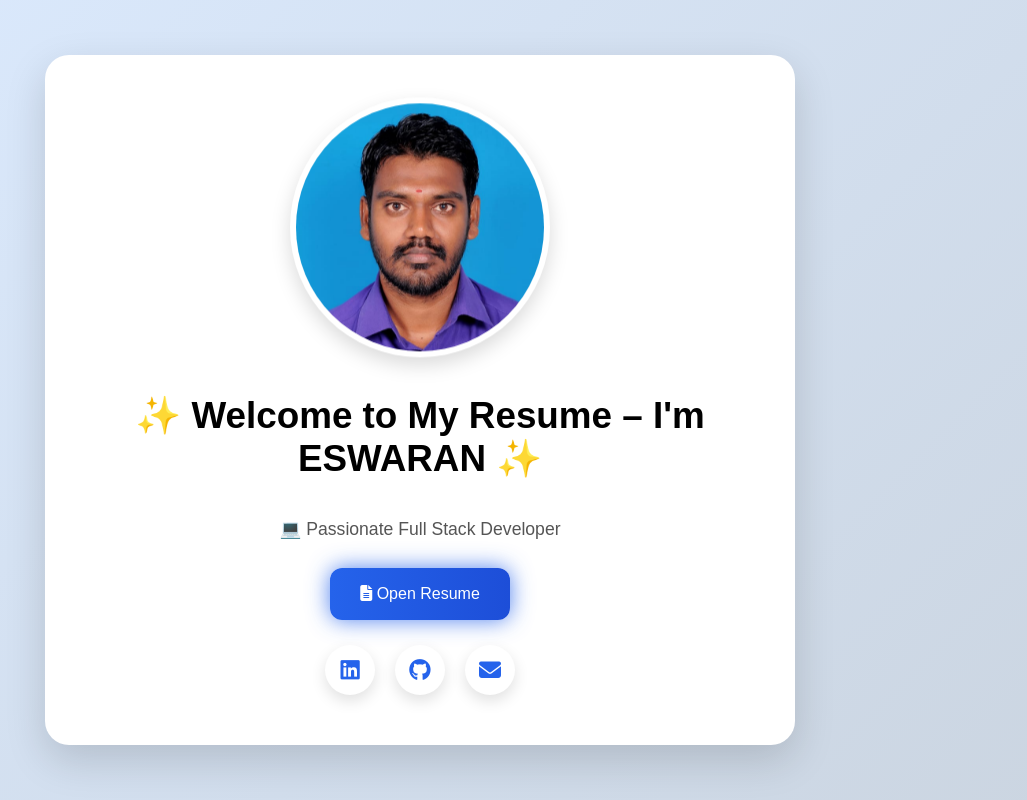
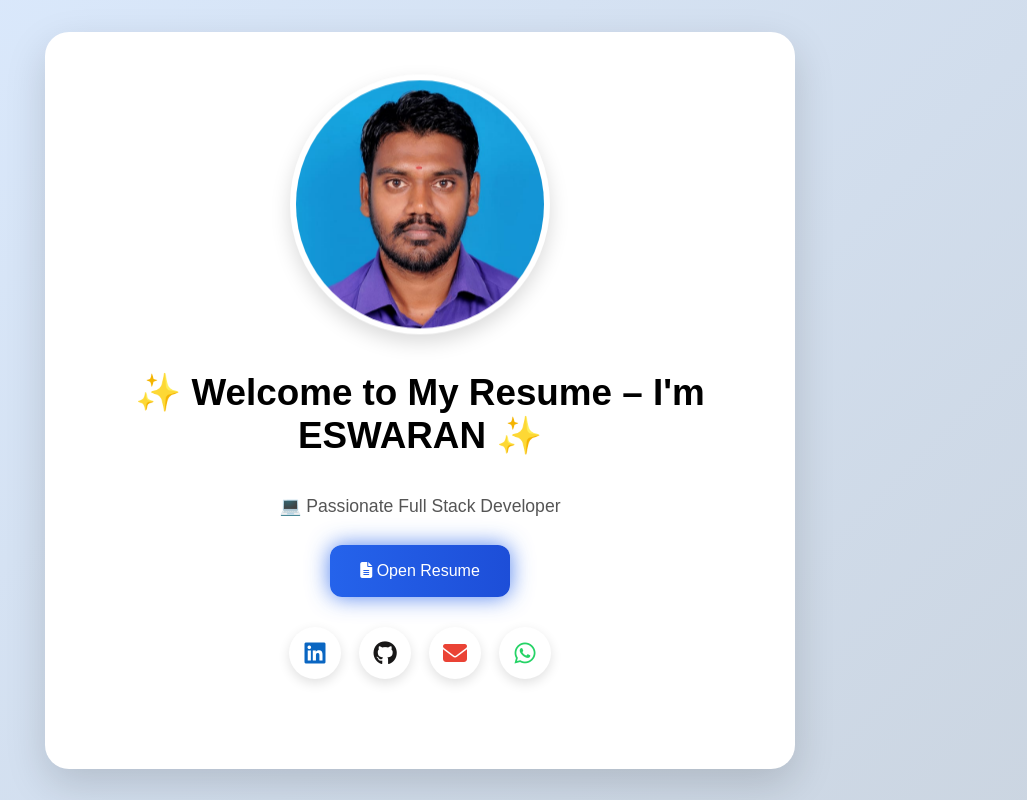
Before and after one commit to Eswaran0908/eswaran-resume-website, a plain HTML site: page index.html in a window 1280 px wide. Shown: the whole page, without its empty margins (220-1247 px from the left). Drawn offline with Linux system fonts and the light colour scheme.

```diff
--- a/index.css
+++ b/index.css
@@ -91,6 +91,7 @@
         opacity: 0;
         transform: translateY(70px);
     }
+
     to {
         opacity: 1;
         transform: translateY(0);
@@ -102,9 +103,11 @@
     0% {
         transform: translateY(0px);
     }
+
     50% {
         transform: translateY(-10px);
     }
+
     100% {
         transform: translateY(0px);
     }
@@ -115,6 +118,7 @@
     from {
         opacity: 0;
     }
+
     to {
         opacity: 1;
     }
@@ -125,40 +129,68 @@
     0% {
         box-shadow: 0 0 10px rgba(37, 99, 235, 0.4);
     }
+
     50% {
         box-shadow: 0 0 22px rgba(37, 99, 235, 0.8);
     }
+
     100% {
         box-shadow: 0 0 10px rgba(37, 99, 235, 0.4);
     }
 }
 
+
+/* Hover effect */
+.social-icons a:hover {
+    transform: translateY(-6px) scale(1.08);
+    background: #d8deea;
+    color: white;
+    box-shadow: 0 10px 22px rgba(37, 99, 235, 0.35);
+}
+
+
+/* Social Icons */
 .social-icons {
-    margin-top: 25px;
     display: flex;
     justify-content: center;
-    gap: 20px;
+    gap: 18px;
+    margin-top: 30px;
+    margin-bottom: 40px;
 }
 
 .social-icons a {
-    width: 50px;
-    height: 50px;
-    background: white;
-    color: #2563eb;
+    width: 52px;
+    height: 52px;
     border-radius: 50%;
     display: flex;
     align-items: center;
     justify-content: center;
-    font-size: 22px;
+    font-size: 24px;
     text-decoration: none;
-    box-shadow: 0 6px 15px rgba(0,0,0,0.12);
+    background: white;
+    box-shadow: 0 4px 12px rgba(0, 0, 0, 0.12);
     transition: all 0.3s ease;
+}
+
+/* Brand colors */
+.social-icons .linkedin {
+    color: #0A66C2;
+}
+
+.social-icons .github {
+    color: #181717;
+}
+
+.social-icons .email {
+    color: #EA4335;
+}
+
+.social-icons .whatsapp {
+    color: #25D366;
 }
 
 /* Hover effect */
 .social-icons a:hover {
-    transform: translateY(-6px) scale(1.08);
-    background: #2563eb;
-    color: white;
-    box-shadow: 0 10px 22px rgba(37, 99, 235, 0.35);
+    transform: translateY(-6px) scale(1.03);
+    box-shadow: 0 10px 20px rgba(6, 12, 186, 0.925);
 }
--- a/index.html
+++ b/index.html
@@ -1,5 +1,6 @@
 <!DOCTYPE html>
 <html lang="en">
+
 <head>
     <meta charset="UTF-8">
     <meta name="viewport" content="width=device-width, initial-scale=1.0">
@@ -9,6 +10,7 @@
     <!-- Font Awesome Icons -->
     <link rel="stylesheet" href="https://cdnjs.cloudflare.com/ajax/libs/font-awesome/6.5.0/css/all.min.css">
 </head>
+
 <body>
 
     <div class="welcome-wrapper">
@@ -32,10 +34,23 @@
             </button>
 
             <!-- Social Icons -->
+
             <div class="social-icons">
-                <a href="#"><i class="fab fa-linkedin"></i></a>
-                <a href="#"><i class="fab fa-github"></i></a>
-                <a href="#"><i class="fas fa-envelope"></i></a>
+                <a href="https://www.linkedin.com/in/eswaran-r/" target="_blank" class="linkedin">
+                    <i class="fab fa-linkedin"></i>
+                </a>
+
+                <a href="https://github.com/Eswaran0908" target="_blank" class="github">
+                    <i class="fab fa-github"></i>
+                </a>
+
+                <a href="mailto:eswaranraja555@gmail.com" class="email">
+                <i class="fas fa-envelope"></i>
+                </a>
+
+                <a href="https://wa.me/916361232640" target="_blank" class="whatsapp">
+                    <i class="fab fa-whatsapp"></i>
+                </a>
             </div>
 
         </div>
@@ -79,4 +94,5 @@
     </script>
 
 </body>
+
 </html>
```
Also changed, not shown: images/index.png, 1 other file.
